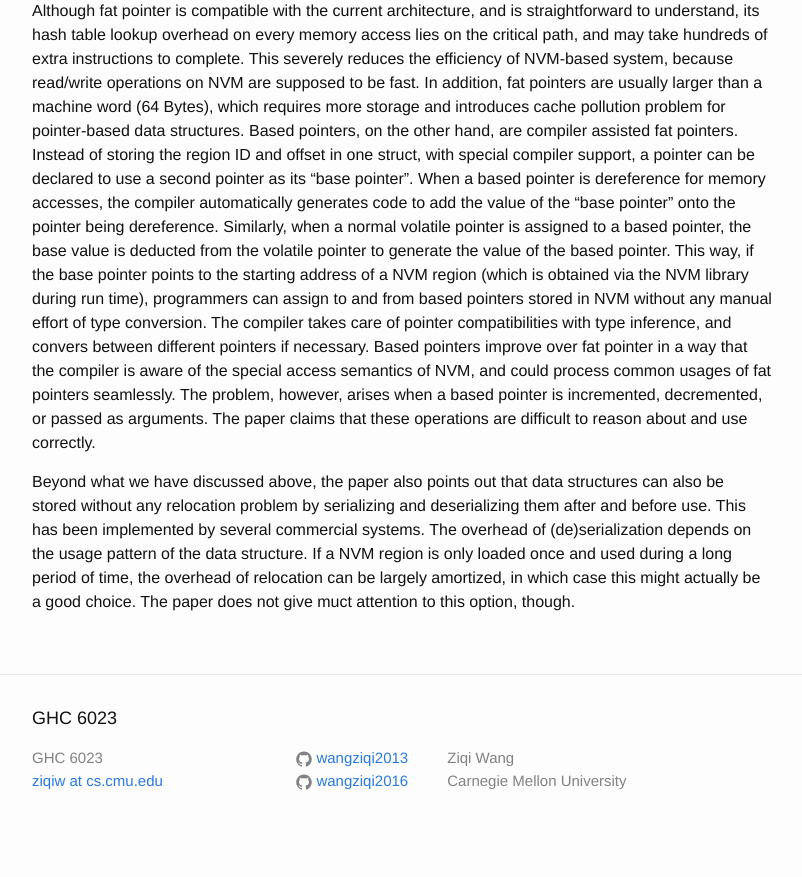
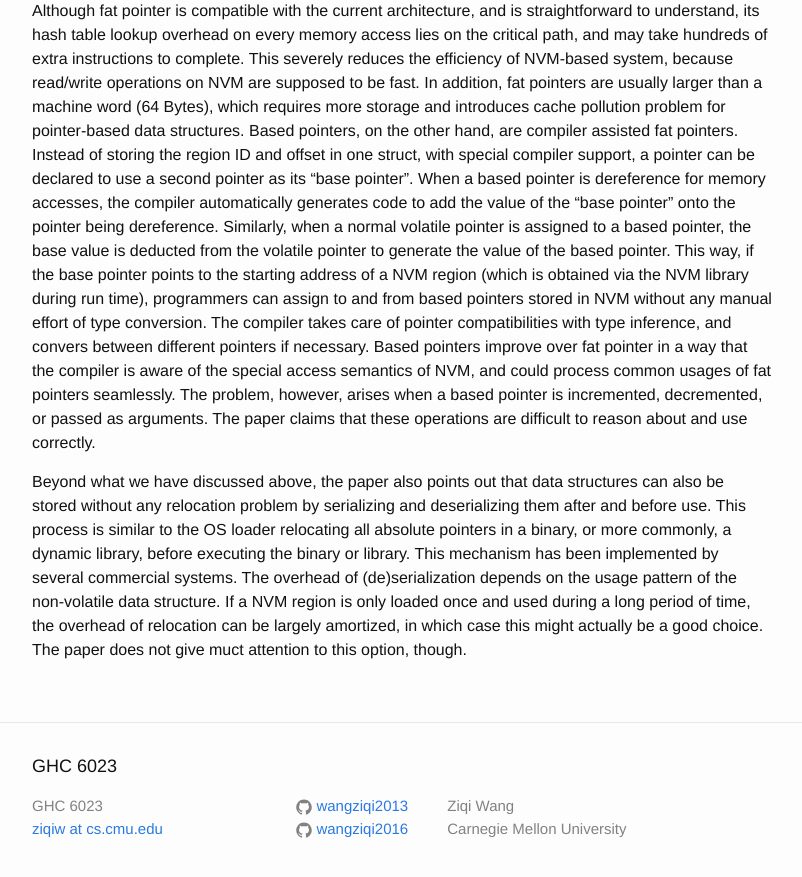
Before and after one commit to wangziqi2013/wangziqi2013.github.io, a Jekyll site: the page built from _posts/2019-03-18-efficient-support-of-pos-indep-on-nvm.markdown, in a window 1280 px wide and 900 px high, scrolled down 1060 px. Shown: the top 877 px of the window, without its empty margins (238-1040 px from the left). Built offline with Jekyll 4.4.1, drawn with Linux system fonts in a browser that asks for light colours; before the commit the page ends 1912 px from its top, so only the background shows below that.

Commit message:
Small change

```diff
--- a/_posts/2019-03-18-efficient-support-of-pos-indep-on-nvm.markdown
+++ b/_posts/2019-03-18-efficient-support-of-pos-indep-on-nvm.markdown
@@ -51,7 +51,9 @@ arises when a based pointer is incremented, decremented, or passed as arguments.
 are difficult to reason about and use correctly.
 
 Beyond what we have discussed above, the paper also points out that data structures can also be stored without any relocation
-problem by serializing and deserializing them after and before use. This has been implemented by several commercial systems.
-The overhead of (de)serialization depends on the usage pattern of the data structure. If a NVM region is only loaded once
-and used during a long period of time, the overhead of relocation can be largely amortized, in which case this might actually
-be a good choice. The paper does not give muct attention to this option, though.
+problem by serializing and deserializing them after and before use. This process is similar to the OS loader relocating all
+absolute pointers in a binary, or more commonly, a dynamic library, before executing the binary or library. This mechanism
+has been implemented by several commercial systems. The overhead of (de)serialization depends on the usage pattern of the
+non-volatile data structure. If a NVM region is only loaded once and used during a long period of time, the overhead of
+relocation can be largely amortized, in which case this might actually be a good choice. The paper does not give muct
+attention to this option, though.
```
